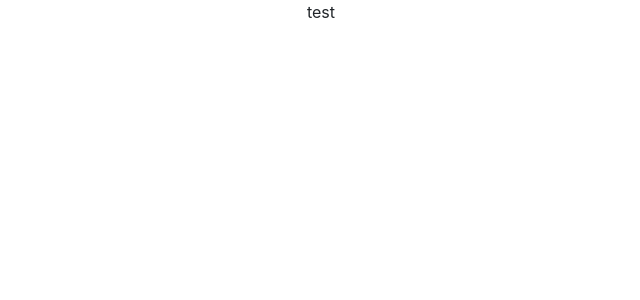
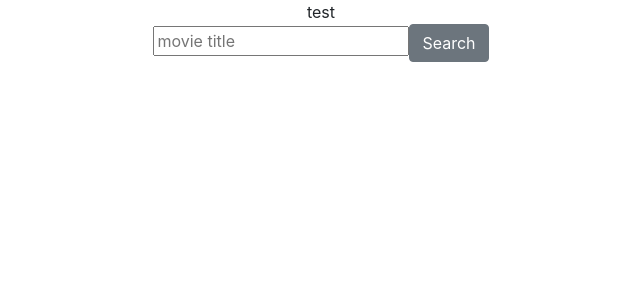
Before and after one commit to dtkrontz/flickPickClient, a React (Create React App) app: page / in a window 1280 px wide. Shown: the top 300 px of the page, without its empty margins (319-959 px from the left). Built offline with nearby package versions, Linux system fonts and the light colour scheme.

Commit message:
serach fetch and basic results display

```diff
--- a/src/App.js
+++ b/src/App.js
@@ -1,11 +1,13 @@
 import React from 'react';
 import 'bootstrap/dist/css/bootstrap.css';
 import './App.css';
+import HomeComponent from './components/home/Home';
 
 function App() {
   return (
     <div className="App">
       test
+      <HomeComponent />
     </div>
   );
 }
--- a/src/components/home/Home.js
+++ b/src/components/home/Home.js
@@ -0,0 +1,41 @@
+import React, { useEffect, useState } from 'react';
+import {Button} from 'reactstrap';
+import WatchlistDisplay from '../profile/watchlistDisplay/WatchlistDisplay.js';
+
+const HomeComponent = (props) => {
+
+    const [result, setResult] = useState([]);
+    const [display, setDisplay] = useState(false);
+    const [title, setTitle] = useState('');
+
+    const key = '&apikey=87a5adba';
+    const url ='http://www.omdbapi.com/?';
+
+    const searchFetch = async () => {
+        await fetch(`${url}t=${title}${key}`)
+        .then(res => res.json())
+        .then(json => {
+            setResult([...result, json]);
+            setDisplay(true);
+            //console.log(json);
+        });
+    };
+
+    useEffect (() => {
+        setDisplay(false);
+        // searchFetch();
+    }, []);
+
+    console.log(result);
+
+    return (
+        <div className='home'>
+            <input type="text" placeholder="movie title" onChange={(e) => setTitle(e.target.value)} />
+            <Button onClick={searchFetch}>Search</Button>
+            {display ? <WatchlistDisplay result= {result}/> : null}
+            {/* <WatchlistDisplay result= {result}/> */}
+        </div>
+    )
+};
+
+export default HomeComponent;
--- a/src/components/profile/watchlistDisplay/WatchlistDisplay.js
+++ b/src/components/profile/watchlistDisplay/WatchlistDisplay.js
@@ -0,0 +1,29 @@
+import React, { useState, useEffect } from 'react';
+import {Modal, ModalBody, ModalHeader, ListGroup, ListGroupItem, ListGroupItemHeading } from 'reactstrap';
+
+
+const WatchlistDisplay = (props) => {
+
+    return (
+        <div>
+            {
+            props.result.map( r => {
+                return(
+                    <>
+                    <img src={r.Poster} />
+        <ListGroup>
+                <ListGroupItemHeading>{r.Title}</ListGroupItemHeading>
+                <ListGroupItem>{r.Rated}</ListGroupItem>
+                <ListGroupItem>{r.Runtime}</ListGroupItem>
+                <ListGroupItem>{r.Genre}</ListGroupItem>
+                <ListGroupItem>{r.Plot}</ListGroupItem>
+        </ListGroup>
+        </>
+                )
+            })
+        }
+        </div>
+    )
+};
+
+export default WatchlistDisplay;
```
